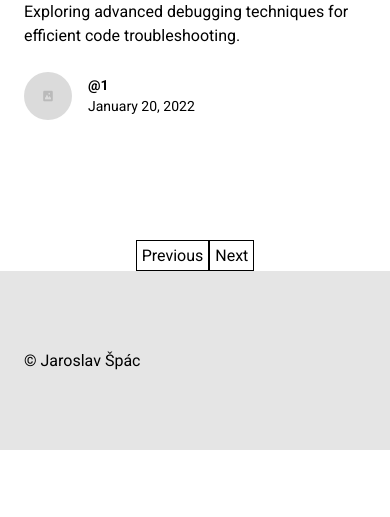
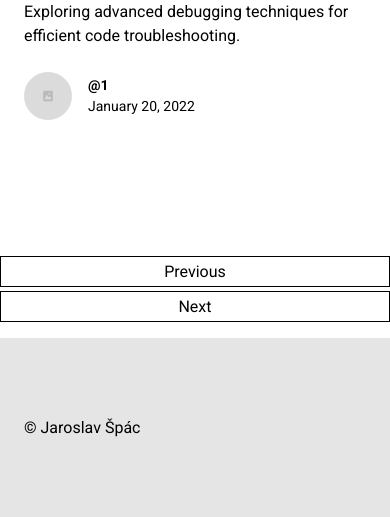
Before and after one commit to spacjar/Simple-Blog-Application-PHP-MVC-, a PHP site: page / in a window 390 px wide. Shown: the part 5967-6484 px from the top of the page. Before the commit the page ends 6417 px from the top, so only its background shows below. Run offline with PHP 8.4, Linux system fonts and the light colour scheme; data comes from the database, SQL or seed files in the repository; a stand-in replaces the project's code that opens the database connection; some libraries are stand-ins or nearby versions.

Commit message:
feat: pagination

```diff
--- a/public/static/css/components/_pagination.css
+++ b/public/static/css/components/_pagination.css
@@ -2,6 +2,10 @@
     display: flex;
     justify-content: center;
     align-items: center;
+    flex-direction: row;
+    flex-wrap: wrap;
+    width: 100%;
+    padding: 16px 0;
 }
 
 .pagination .page-item {
@@ -15,3 +19,14 @@
     background-color: #000;
     color: #fff;
 }
+
+@media (max-width: 768px) {
+    .pagination {
+        flex-direction: column;
+        gap: 4px
+    }
+    .pagination > * {
+        text-align: center;
+        width: 100%;
+    }
+}
```
Also changed, not shown: src/views/components/_pagination.php (added, +37 -0 lines).
